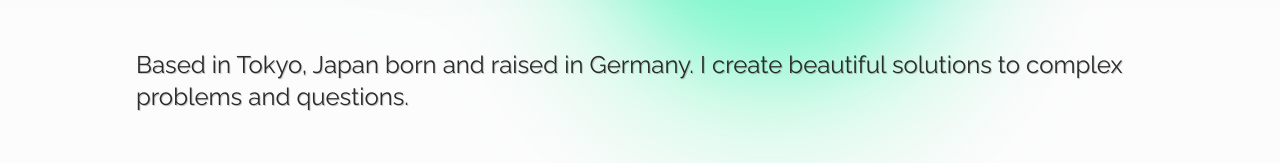
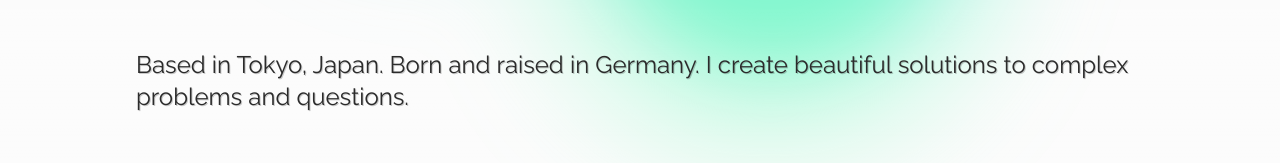
Before and after one commit to amekatze/portfolio2023, a Next.js app: page / in a window 1280 px wide. Shown: the part 551-714 px from the top of the page. Built offline with nearby package versions, Linux system fonts and the light colour scheme.

Commit message:
scroll behavior

```diff
--- a/src/components/Header.tsx
+++ b/src/components/Header.tsx
@@ -14,7 +14,7 @@ const Header: React.FC<HeaderProps> = ({ fjalla }) => {
         <br />& UX/UI Designer.
       </div>
       <p className="text-2xl ml-10">
-        Based in Tokyo, Japan born and raised in Germany. I create beautiful
+        Based in Tokyo, Japan. Born and raised in Germany. I create beautiful
         solutions to complex problems and questions.
       </p>
       <ul className="uppercase text-xl ml-10">
@@ -93,8 +93,6 @@ const Header: React.FC<HeaderProps> = ({ fjalla }) => {
           src="/icons/sass.svg"
           alt="Sass"
         />
-
-        {/* Add more IconLink components for additional icons */}
       </div>
     </div>
   );
--- a/src/styles/globals.scss
+++ b/src/styles/globals.scss
@@ -31,6 +31,7 @@
 
 html {
   box-sizing: border-box;
+  scroll-behavior: smooth;
 }
 
 body {
```
